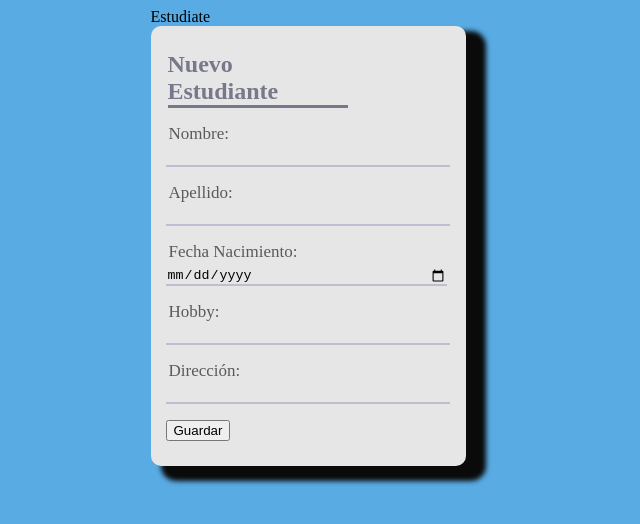
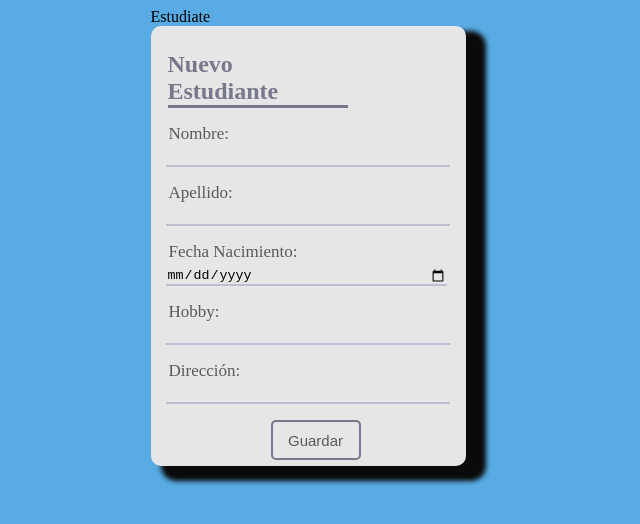
Before and after one commit to rdaguas/pw_u1_p7_ra, a plain HTML site: page html/formularioEstudiante.html in a window 1280 px wide. Shown: the whole page, without its empty margins (332-972 px from the left). Drawn offline with Linux system fonts and the light colour scheme.

Commit message:
Taller12

```diff
--- a/css/estudianteEstilo.css
+++ b/css/estudianteEstilo.css
@@ -44,3 +44,18 @@
     padding-top: 15px;
     box-shadow: 15px 10px 5px 5px rgb(10, 10, 10);/*Sombra*/
  }
+ button{
+   background: #e6e6e6;
+   border-radius: 5px;
+   width: 90px;
+   height: 40px;
+   color: #5a5a5a;
+   font-size: 15px;
+   cursor: pointer;
+   border: 2px solid #78788C;
+ }
+ .button{
+      display: flex;
+      justify-content: center;
+      margin-top: 2px;
+ }
--- a/html/formularioEstudiante.html
+++ b/html/formularioEstudiante.html
@@ -15,14 +15,16 @@
             <nav></nav>
             <section>
                 <!-- Formulario-->
-                <form action="http://miservicio/guardar/estiante">
+                <form action="http://miservicio/guardar/estudiante">
                     <h2>Nuevo Estudiante</h2>
                     <p type="Nombre:"><input type="text"></p>
                     <p type="Apellido:"><input type="text"></p>
                     <p type="Fecha Nacimiento:"><input type="date"></p>
                     <p type="Hobby:"><input type="text"></p>
                     <p type="Direcci&#243;n:"><input type="text"></p>
-                    <button>Guardar</button>
+                    <div class="button">
+                        <button>Guardar</button>
+                    </div>
                 </form>
             </section>
             <footer></footer>
```
